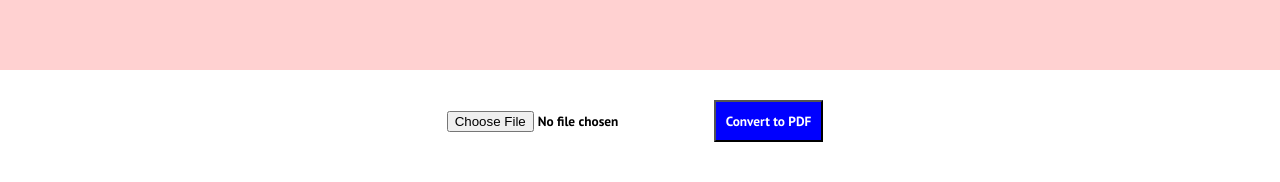
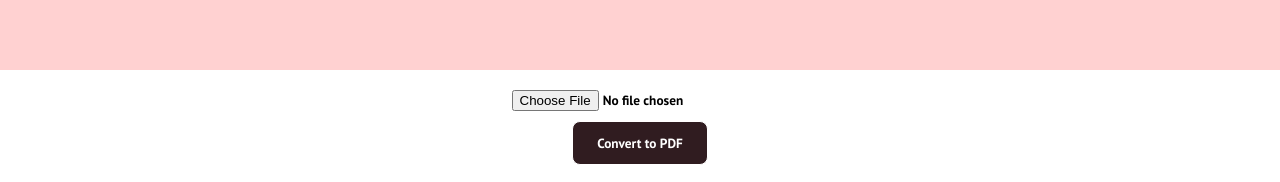
Before and after one commit to chrischin555/williamston-site, a React (Create React App) app: page / in a window 1280 px wide. Shown: the part 1380-1562 px from the top of the page. Built offline with nearby package versions, Linux system fonts and the light colour scheme.

Commit message:
added styling to PDF buttons; will add tests tmrw

```diff
--- a/src/App.css
+++ b/src/App.css
@@ -42,3 +42,46 @@
     color: #fff;
     font-size: 100px;
   }
+
+  .pdf-converter-container {
+    font-family: 'Arial', sans-serif;
+    text-align: center;
+    padding: 20px;
+    display: flex;
+    flex-direction: column;
+    justify-content: center;
+    align-items: center;
+  }
+
+  .pdf-converter-input {
+    margin-bottom: 10px;
+  }
+
+  .pdf-converter-button {
+    padding: 12px 24px !important; /* Adjusted padding for larger buttons */
+    border-radius: 8px !important; /* Added border-radius for rounded corners */
+    outline: none;
+    border: none;
+    cursor: pointer;
+    background-color: #301c20;
+    color: white;
+    border: 1px solid var(--primary);
+  }
+
+  .pdf-converter-button:hover {
+    background: #5f474d;
+    color: white;
+    transition: all 0.3s ease-out;
+  }
+
+  .pdf-download-link {
+    padding: 12px 24px;
+    border-radius: 10px;
+    margin: 20px;
+    text-decoration: none;
+    color: green;
+  }
+
+  .pdf-download-link:hover {
+    text-decoration: underline;
+  }
--- /dev/null
+++ b/src/components/PDFConverter.css
@@ -0,0 +1,46 @@
+:root {
+    --primary: #fff;
+  }
+
+  .pdf-converter-container {
+    font-family: 'Arial', sans-serif;
+    text-align: center;
+    padding: 20px;
+    display: flex;
+    flex-direction: column;
+    justify-content: center;
+    align-items: center;
+    height: 100vh; /* Ensure the container takes the full height of the viewport */
+  }
+
+  .pdf-converter-input {
+    margin-bottom: 10px;
+  }
+
+  .pdf-converter-button {
+    padding: 12px 24px; /* Adjusted padding for larger buttons */
+    border-radius: 8px; /* Added border-radius for rounded corners */
+    outline: none;
+    border: none;
+    cursor: pointer;
+    background-color: var(--primary);
+    color: #242424;
+    border: 1px solid var(--primary);
+    margin-top: 10px; /* Add margin to the top for spacing */
+  }
+
+  .pdf-converter-button:hover {
+    background: #fff;
+    color: #242424;
+    transition: all 0.3s ease-out;
+  }
+
+  .pdf-download-link {
+    margin: 20px;
+    text-decoration: none;
+    color: green;
+  }
+
+  .pdf-download-link:hover {
+    text-decoration: underline;
+  }
--- a/src/components/PDFConverter.js
+++ b/src/components/PDFConverter.js
@@ -77,11 +77,16 @@ const PDFConverter = () => {
     };
 
     return (
-        <div style={{ fontFamily: 'Arial', textAlign: 'center', padding: '20px' }}>
-            <input type="file" accept=".docx, .png" onChange={handleFileChange} />
+    <div className="pdf-converter-container">
+      <input
+        type="file"
+        accept=".docx, .png"
+        onChange={handleFileChange}
+        className="pdf-converter-input"
+      />
       <button
-                style={{ margin: '10px', padding: '10px', backgroundColor: 'blue', color: 'white' }}
         onClick={convertToPDF}
+        className="pdf-converter-button"
       >
         Convert to PDF
       </button>
@@ -89,7 +94,7 @@ const PDFConverter = () => {
         <a
           href={URL.createObjectURL(new Blob([pdfBytes], { type: 'application/pdf' }))}
           download="converted_document.pdf"
-                    style={{ display: 'block', margin: '20px', textDecoration: 'none', color: 'green' }}
+          className="pdf-download-link"
         >
           Download PDF
         </a>
--- a/src/components/pages/Home.js
+++ b/src/components/pages/Home.js
@@ -3,6 +3,7 @@ import '../../App.css';
 import HeroSection from '../HeroSection';
 import Cards from '../Cards';
 import PDFConverter from '../PDFConverter';
+
 
 function Home() {
   return (
```
Also changed, not shown: src/App.js (line endings or trailing spaces). Lines whose indentation alone changed are shown as unchanged.
